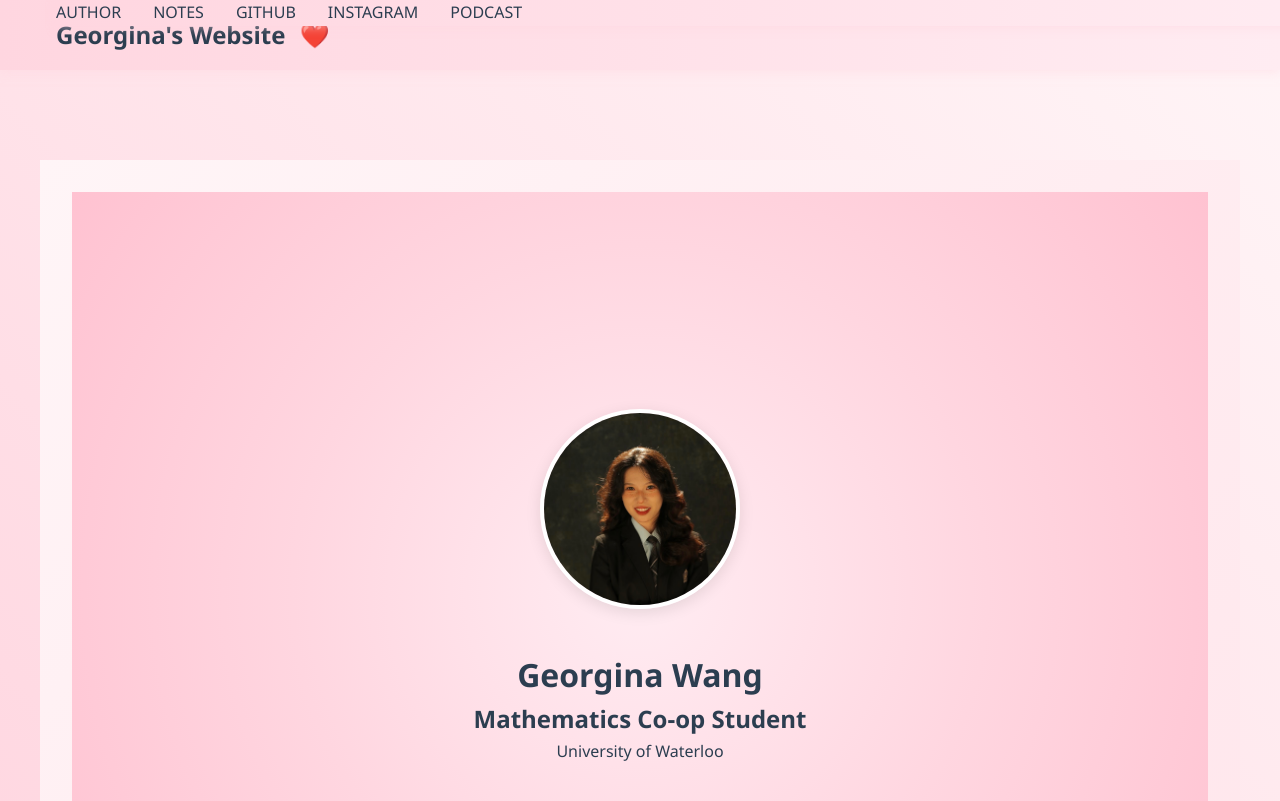
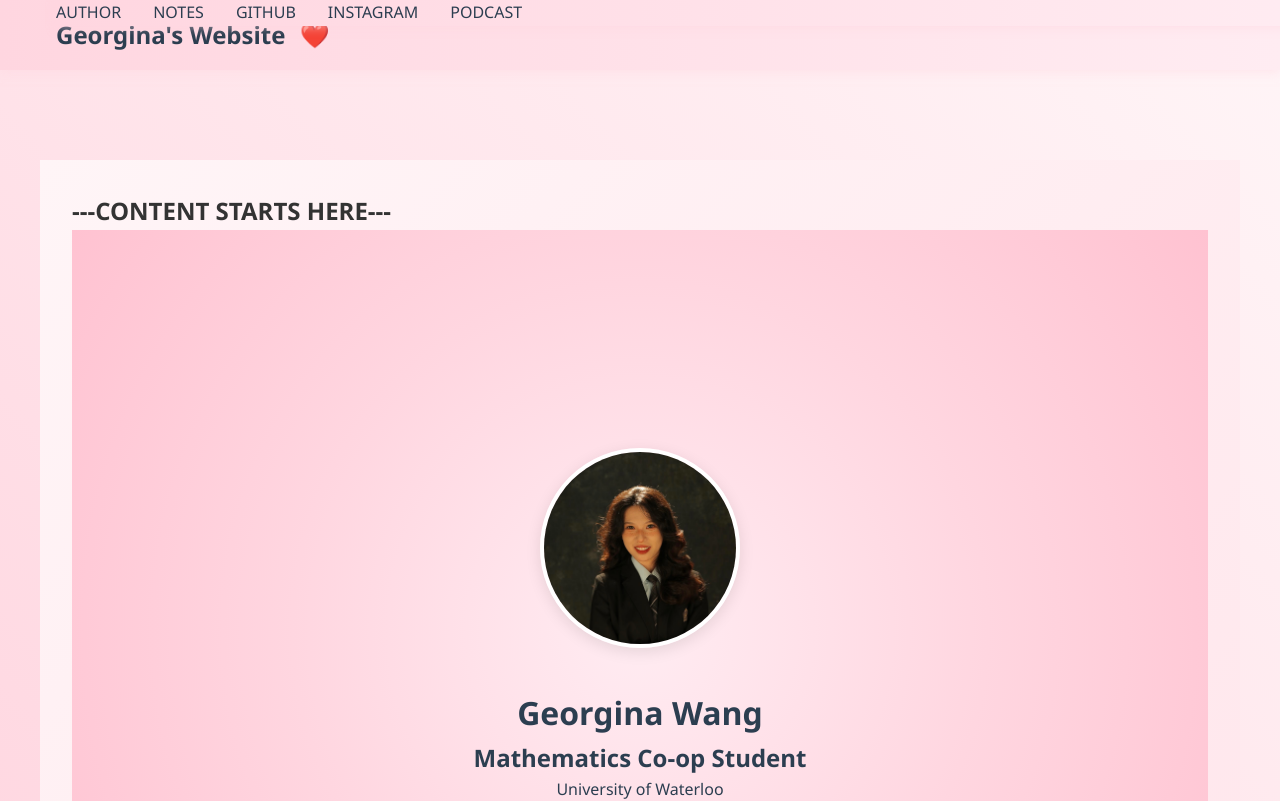
Before and after one commit to GeorginaTaylorsVersion/Georginas_Website, a Next.js app: page / in a window 1280 px wide. Shown: the top 801 px of the page. Built offline with nearby package versions, Linux system fonts and the light colour scheme.

Commit message:
Update index.js

```diff
--- a/pages/index.js
+++ b/pages/index.js
@@ -29,6 +29,9 @@ export default function Home() {
 
       {/* Main Content Sections */}
       <main>
+        {/* Temporary marker to check content positioning */}
+        <h2>---CONTENT STARTS HERE---</h2>
+
         <header className={styles.hero}>
             <div className={styles['hero-content']}>
                 <div className={styles['profile-image']}>
```
